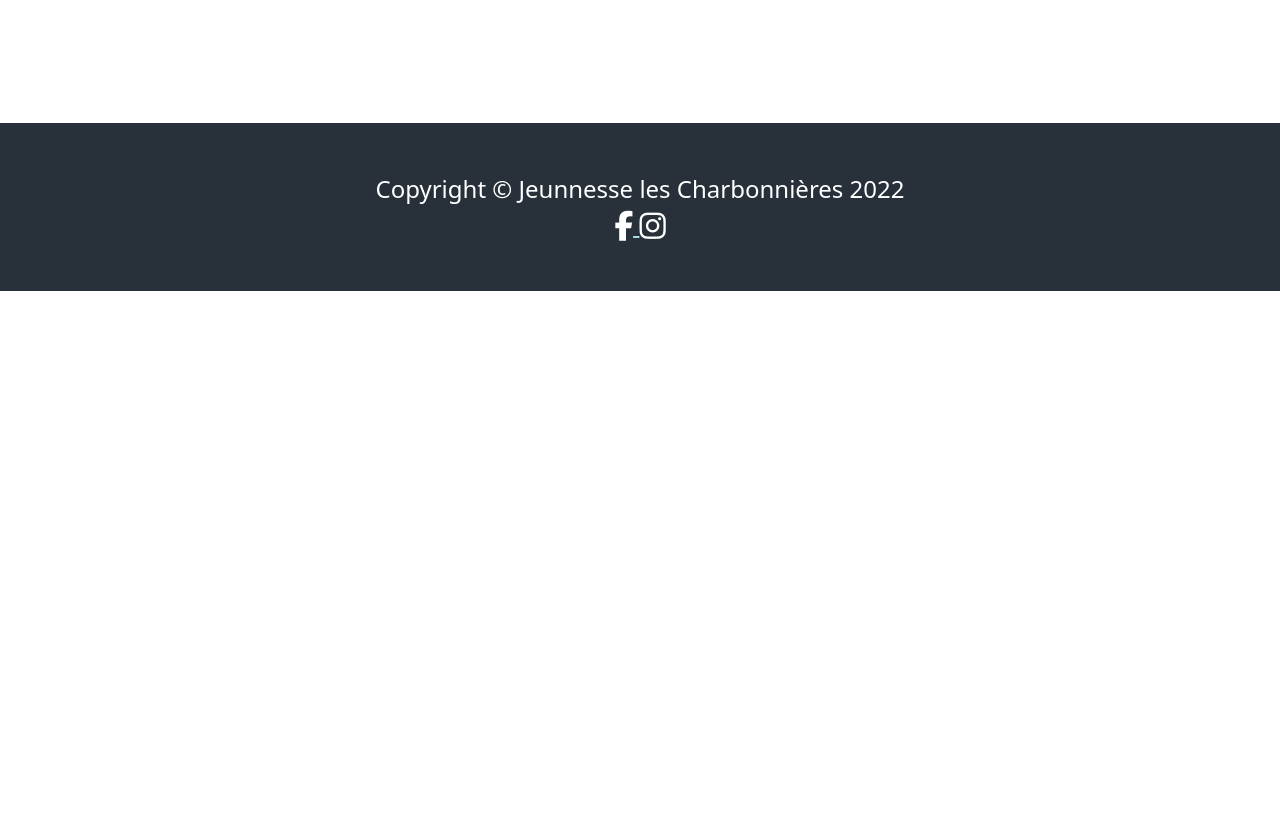
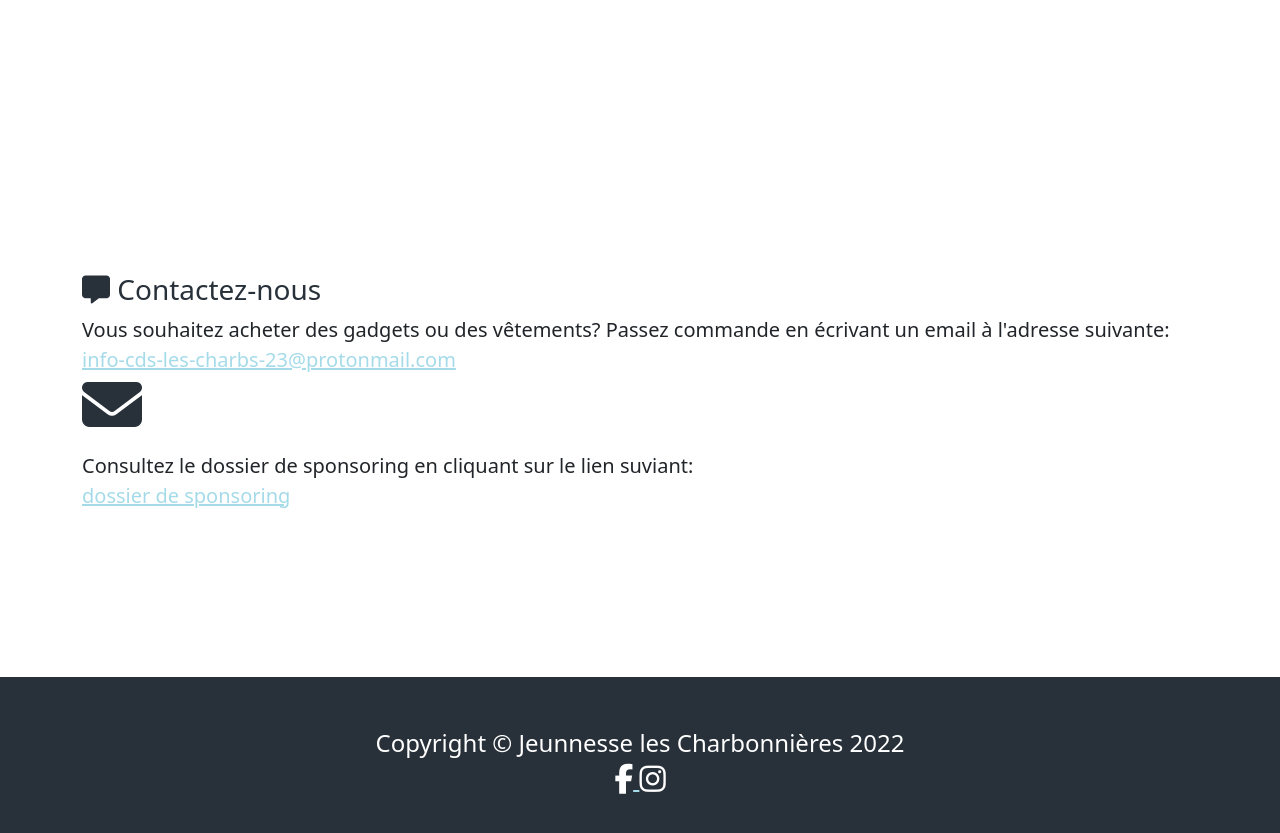
Before and after one commit to alecberney/site-camp-de-ski-les-charbs-2023, a plain HTML site: page gadgets.html in a window 1280 px wide. Shown: the part 3220-4053 px from the top of the page. Before the commit the page ends 3511 px from the top, so only its background shows below. Drawn offline with nearby package versions, Linux system fonts and the light colour scheme.

Commit message:
emails + status + subsription update

```diff
--- a/gadgets.html
+++ b/gadgets.html
@@ -227,6 +227,26 @@
 				<hr>
 			</article>
 		</section>
+
+		<section class="container">
+			<article class="row">
+				<h3><i class="fa-solid fa-message"></i> Contactez-nous</h3>
+				<p class="lead">
+					Vous souhaitez acheter des gadgets ou des vêtements?
+					Passez commande en écrivant un email à l'adresse suivante:
+					<br/>
+					<a href="mailto:info-cds-les-charbs-23@protonmail.com">
+						info-cds-les-charbs-23@protonmail.com<br/>
+						<i class="fa fa-envelope fa-3x icontact"></i>
+					</a>
+				</p>
+				<p class="lead">
+					Consultez le dossier de sponsoring en cliquant sur le lien suviant:
+					<br/>
+					<strong><a href="docs/dossier-de-sponsoring.pdf">dossier de sponsoring</a></strong>
+				</p>
+			</article>
+		</section>
 	</main>
 
 	<!-- Footer -->
```
Also changed, not shown: index.html (+3 -0 lines), informations.html (+1 -1 lines), inscriptions.html (+3 -1 lines), sponsoring.html (+5 -0 lines), volunteers.html (+1 -0 lines), images/sponsors/roduit-sa.jpg (added).
